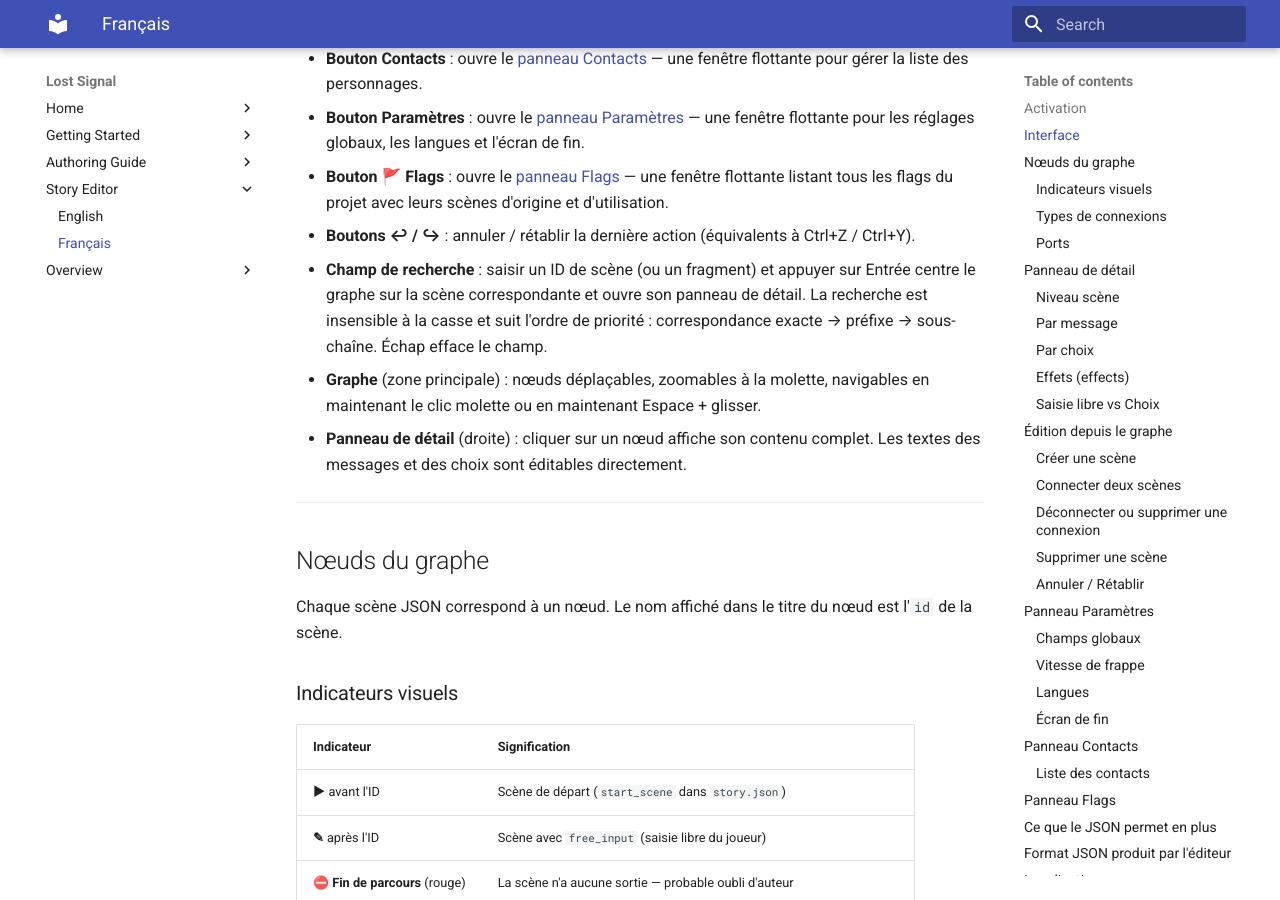
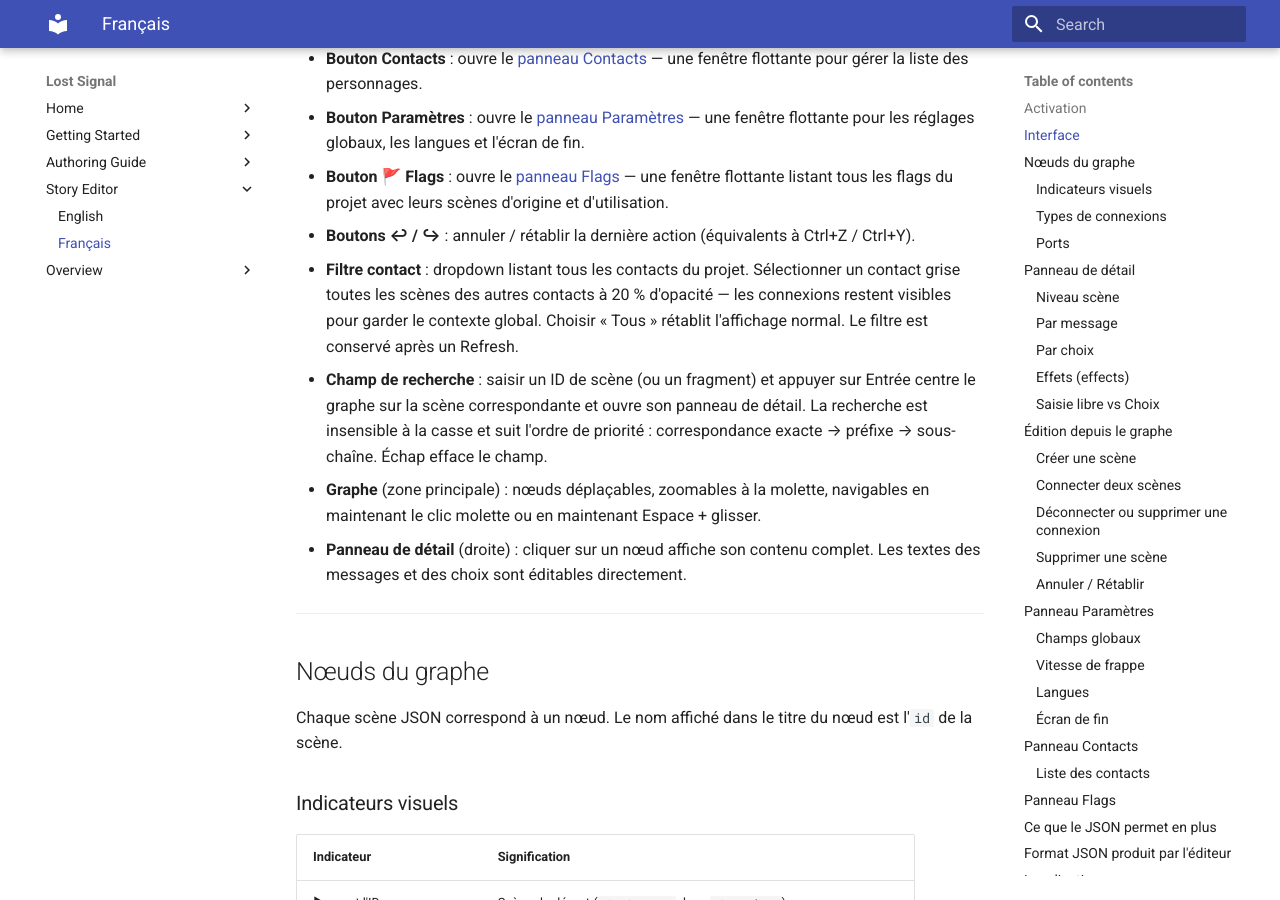
Before and after one commit to binblink/Lost-Signal, an MkDocs documentation site: the page built from docs/story_editor.md, in a window 1280 px wide and 900 px high, scrolled down 1583 px. Built offline with MkDocs 1.6.1 and Material for MkDocs 9.7.7, drawn with Linux system fonts in a browser that asks for light colours.

```diff
--- a/docs/story_editor.md
+++ b/docs/story_editor.md
@@ -48,6 +48,7 @@ Légende du graphe : `[> id]` = scène de départ · `[! id]` = isolée · `[X i
 - **Bouton Paramètres** : ouvre le [panneau Paramètres](#panneau-paramètres) — une fenêtre flottante pour les réglages globaux, les langues et l'écran de fin.
 - **Bouton 🚩 Flags** : ouvre le [panneau Flags](#panneau-flags) — une fenêtre flottante listant tous les flags du projet avec leurs scènes d'origine et d'utilisation.
 - **Boutons ↩ / ↪** : annuler / rétablir la dernière action (équivalents à Ctrl+Z / Ctrl+Y).
+- **Filtre contact** : dropdown listant tous les contacts du projet. Sélectionner un contact grise toutes les scènes des autres contacts à 20 % d'opacité — les connexions restent visibles pour garder le contexte global. Choisir « Tous » rétablit l'affichage normal. Le filtre est conservé après un Refresh.
 - **Champ de recherche** : saisir un ID de scène (ou un fragment) et appuyer sur Entrée centre le graphe sur la scène correspondante et ouvre son panneau de détail. La recherche est insensible à la casse et suit l'ordre de priorité : correspondance exacte → préfixe → sous-chaîne. Échap efface le champ.
 - **Graphe** (zone principale) : nœuds déplaçables, zoomables à la molette, navigables en maintenant le clic molette ou en maintenant Espace + glisser.
 - **Panneau de détail** (droite) : cliquer sur un nœud affiche son contenu complet. Les textes des messages et des choix sont éditables directement.
```
Also changed, not shown: docs/story_editor_en.md (+1 -0 lines), 3 other files.
